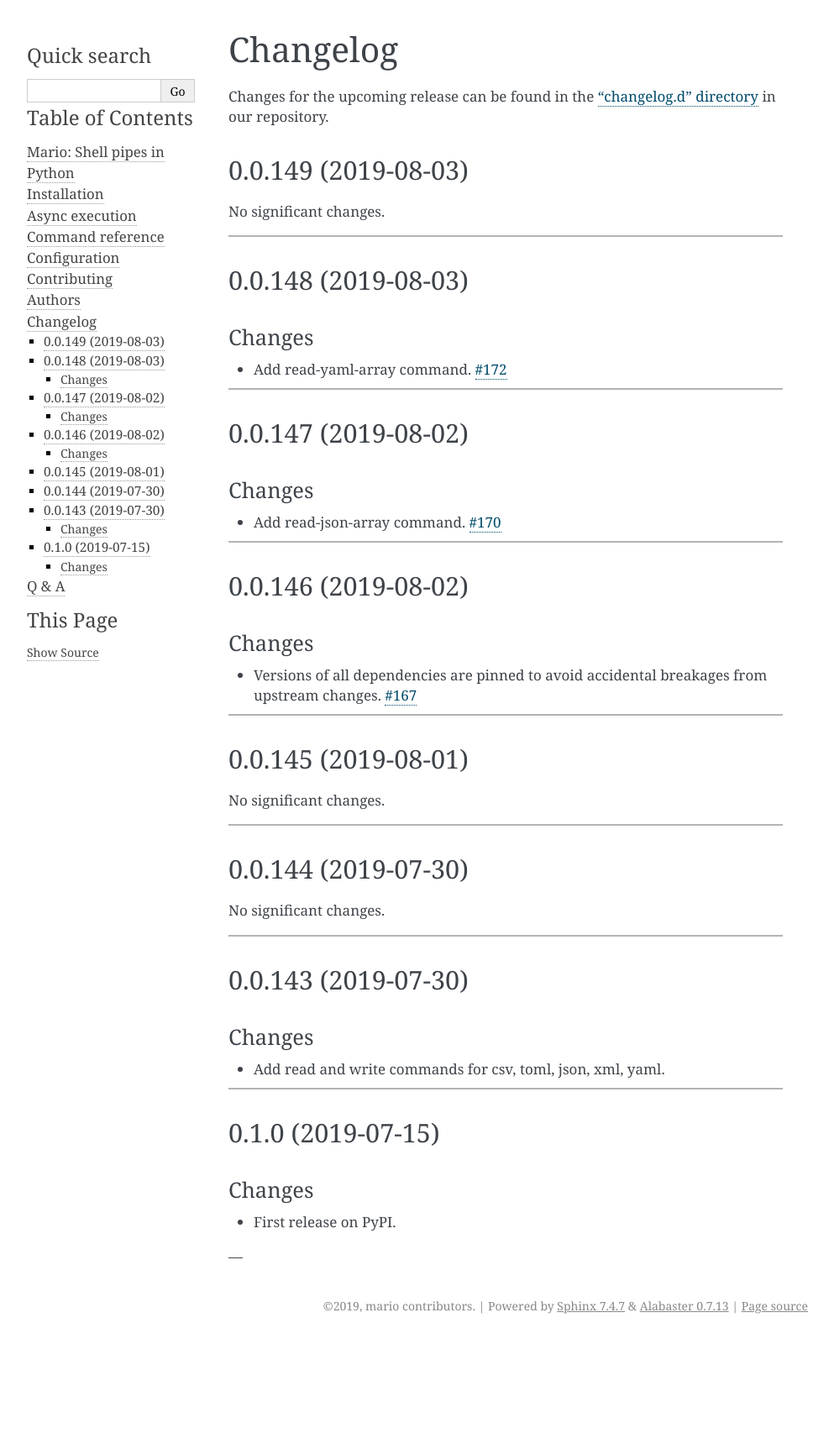
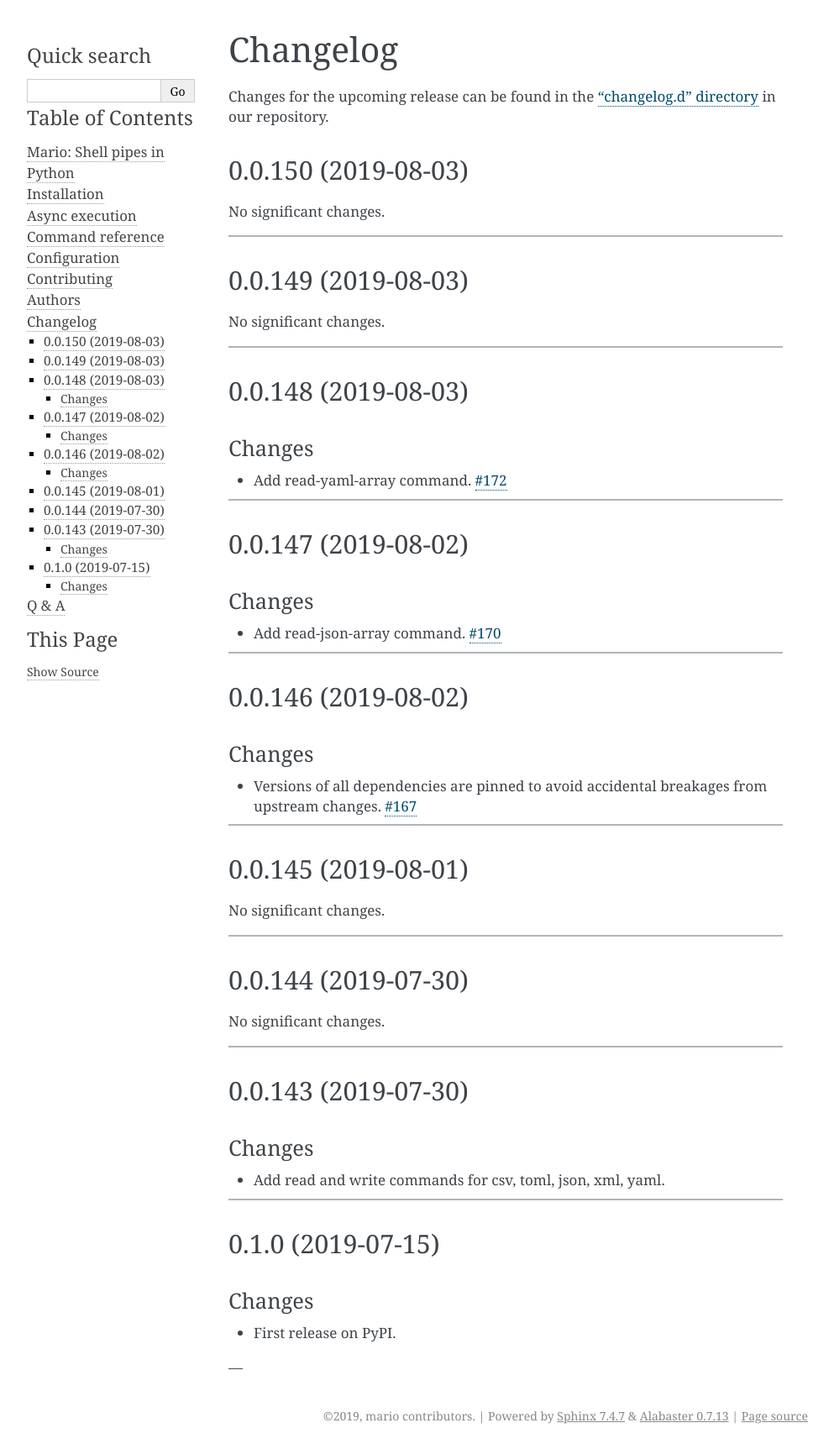
Before and after one commit to python-mario/mario, a Sphinx documentation site: the page built from docs/changelog.rst, in a window 1280 px wide. Shown: the whole page at 84% size, without its empty margins (148-1141 px from the left). Built offline with Sphinx 7.4.7, drawn with Linux system fonts in a browser that asks for light colours; pages that are not in the unit, such as notebooks, are missing from menus; before the commit the page ends 1594 px from its top, so only the background shows below that.

Commit message:
Bump version: 0.0.149 → 0.0.150

```diff
--- a/CHANGELOG.rst
+++ b/CHANGELOG.rst
@@ -11,6 +11,16 @@
    See https://www.python-mario.readthedocs.org/en/latest/contributing.html#changelog for details.
 
 .. towncrier release notes start
+
+0.0.150 (2019-08-03)
+--------------------
+
+
+No significant changes.
+
+
+----
+
 
 0.0.149 (2019-08-03)
 --------------------
--- a/docs/conf.py
+++ b/docs/conf.py
@@ -32,7 +32,7 @@
 year = "2019"
 author = "mario contributors"
 copyright = "{0}, {1}".format(year, author)
-version = release = "0.0.149"
+version = release = "0.0.150"
 
 pygments_style = "trac"
 templates_path = ["."]
--- a/setup.py
+++ b/setup.py
@@ -14,7 +14,7 @@
 
 setuptools.setup(
     name="mario",
-    version="0.0.149",
+    version="0.0.150",
     description="Shell pipes for Python.",
     long_description=open(PROJECT_ROOT / "README.rst").read(),
     long_description_content_type="text/x-rst",
--- a/src/mario/__init__.py
+++ b/src/mario/__init__.py
@@ -1 +1 @@
-__version__ = "0.0.149"
+__version__ = "0.0.150"
```
Also changed, not shown: .bumpversion.cfg.
